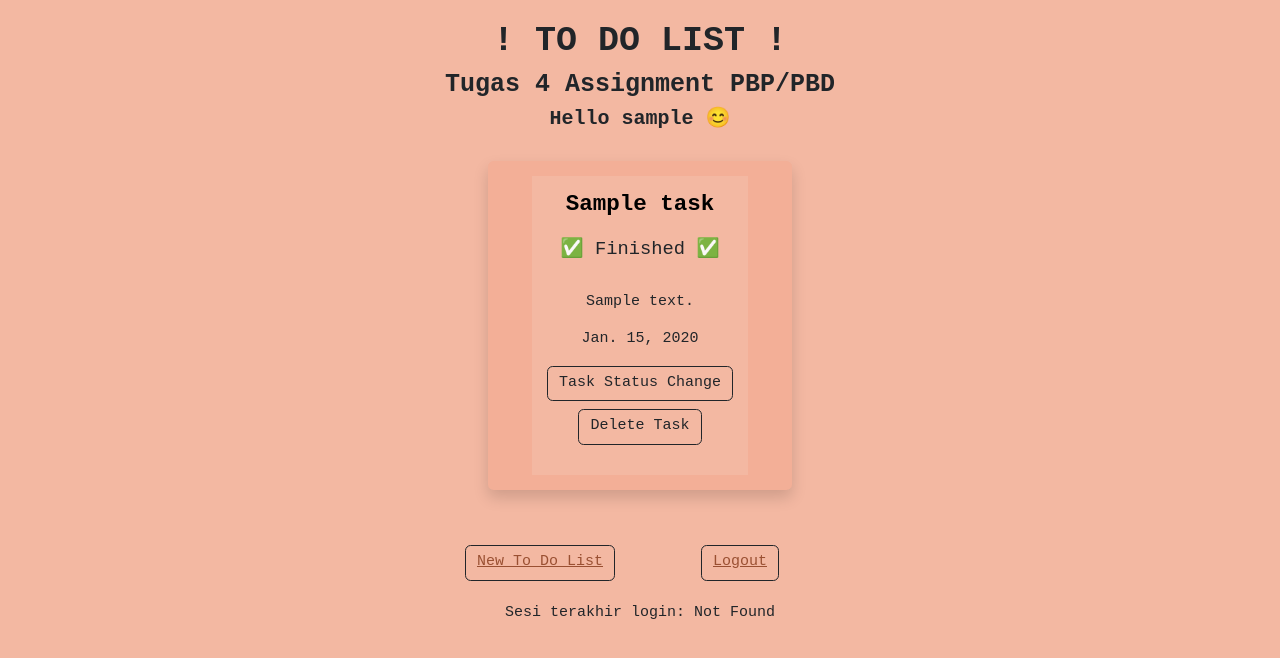
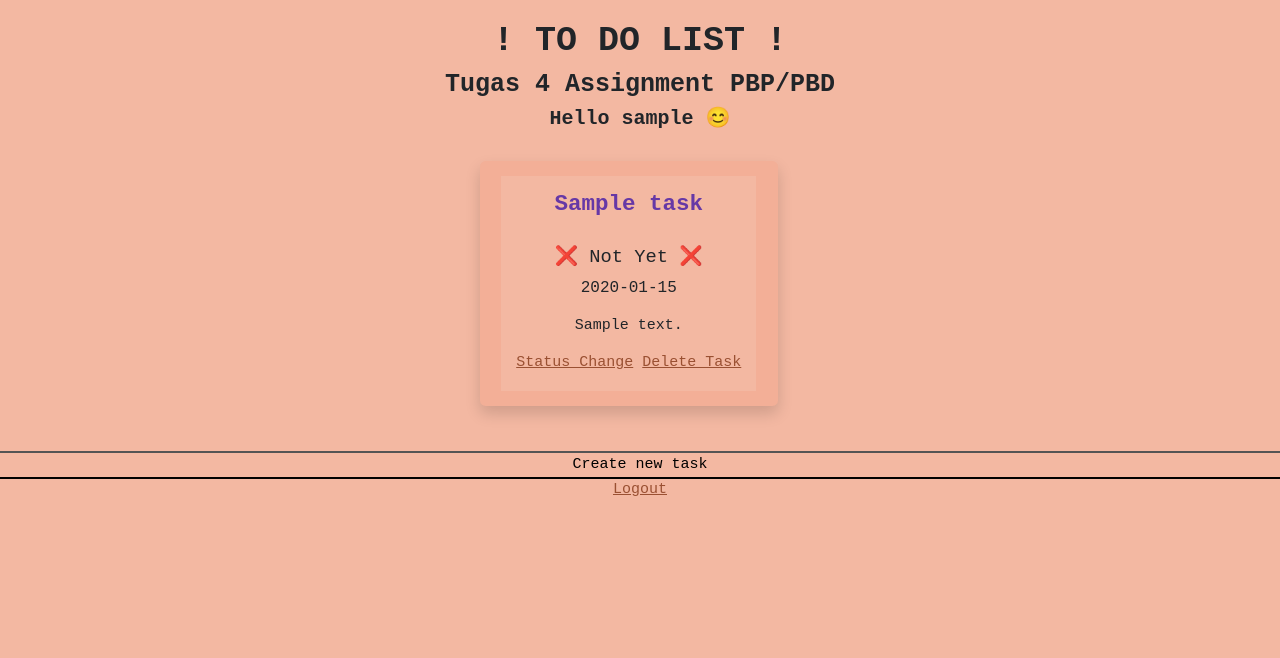
Before and after one commit to mariethaasnat/Tugas-2-PBP-Marietha, a Django app: page /todolist/ in a window 1280 px wide. Shown: the top 658 px of the page. Run offline with Django 4.2, Linux system fonts and the light colour scheme; a user stored in the database is signed in; tables that the repository leaves empty hold one stand-in row (values such as "Sample post").

Commit message:
Upload Tugas 6 PBP

```diff
--- a/templates/base.html
+++ b/templates/base.html
@@ -7,7 +7,7 @@
   <meta name="viewport" content="width=device-width, initial-scale=1">
   <link rel="stylesheet" href="{% static 'css/style.css' %}">
   <link href="https://cdn.jsdelivr.net/npm/bootstrap@5.2.1/dist/css/bootstrap.min.css" rel="stylesheet"
-    integrity="sha384-iYQeCzEYFbKjA/T2uDLTpkwGzCiq6soy8tYaI1GyVh/UjpbCx/TYkiZhlZB6+fzT" crossorigin="anonymous">
+        integrity="sha384-iYQeCzEYFbKjA/T2uDLTpkwGzCiq6soy8tYaI1GyVh/UjpbCx/TYkiZhlZB6+fzT" crossorigin="anonymous">
   {% block meta %}
   {% endblock meta %}
 </head>
@@ -15,12 +15,7 @@
 <body>
   {% block content %}
   {% endblock content %}
-  <script src="https://cdn.jsdelivr.net/npm/@popperjs/core@2.11.6/dist/umd/popper.min.js"
-    integrity="sha384-oBqDVmMz9ATKxIep9tiCxS/Z9fNfEXiDAYTujMAeBAsjFuCZSmKbSSUnQlmh/jp3"
-    crossorigin="anonymous"></script>
-  <script src="https://cdn.jsdelivr.net/npm/bootstrap@5.2.1/dist/js/bootstrap.min.js"
-    integrity="sha384-7VPbUDkoPSGFnVtYi0QogXtr74QeVeeIs99Qfg5YCF+TidwNdjvaKZX19NZ/e6oz"
-    crossorigin="anonymous"></script>
+  <script src="https://cdn.jsdelivr.net/npm/bootstrap@4.6.1/dist/js/bootstrap.bundle.min.js"></script>
 </body>
 
 </html>
--- a/todolist/templates/todolist.html
+++ b/todolist/templates/todolist.html
@@ -1,7 +1,14 @@
 {% extends 'base.html' %}
 
+{% load static %}
+
 {% block content %}
+<!doctype html>
 
+<script src="https://cdn.jsdelivr.net/npm/bootstrap@5.2.1/dist/js/bootstrap.bundle.min.js" integrity="sha384-u1OknCvxWvY5kfmNBILK2hRnQC3Pr17a+RTT6rIHI7NnikvbZlHgTPOOmMi466C8" crossorigin="anonymous"></script>
+<script src="https://ajax.googleapis.com/ajax/libs/jquery/3.6.0/jquery.min.js"></script>
+
+<head>
   <style>
     * {
       font-family: Courier New;
@@ -33,7 +40,6 @@
       border-radius: 30px;
       background-color: rgb(243, 175, 151) !important;
       box-shadow: 0 6px 10px rgba(0,0,0,.08), 0 0 6px rgba(0,0,0,.05);
-      /* transition: .3s transform cubic-bezier(.155,1.105,.295,1.12),.3s -webkit-transform cubic-bezier(.155,1.105,.295,1.12); */
     }
     .card:hover {
       transform: scale(1.05);
@@ -49,52 +55,88 @@
       color: rgb(154, 80, 50);
     }
   </style>
+</head>
 
   <h1>! TO DO LIST !</h1>
   <h2>Tugas 4 Assignment PBP/PBD</h2>
   <h3>Hello {{username}} 😊</h3>
 
-  <div class="padding">
+  <body class="padding">
     <div id="rcorners1" style="margin-top: 30px; margin-bottom:10px;">
       <div class="row">
-        {% comment %} Add the data below this line {% endcomment %}
-        {% for item in todolist_item %}
-        <div class="col-sm-3">
-          <div class="card shadow p-3 mb-5 bg-white rounded border-0">
-            <div class="card-body">
-              <h4 class="card-title" style="font-weight: bold; color:black;">{{item.title}}</h4>
-              <h5 class="card-text">
-                {% if item.is_finished %}
-                ✅ Finished ✅
-                {% else %}
-                ❌ Not Yet ❌
-                {% endif%}
-              </h5>
-              <br/>
-              <p class="card-text">{{item.description}}</p>
-              <p class="card-text">{{item.date}}</p>
-              <p class="d-grid gap-2">
-                <a href="{% url 'todolist:status_change' item.id %}", class="btn btn-outline-dark mx-auto d-block">Task Status Change</a>
-                <a href="{% url 'todolist:delete_task' item.id %}", class="btn btn-outline-dark mx-auto d-block">Delete Task</a>
-              </p>
+
+    <!-- Modal from: https://getbootstrap.com/docs/5.2/components/modal/ -->
+    <div class="modal fade" id="addModal" tabindex="-1" aria-labelledby="addModalLabel" aria-hidden="true">
+      <div class="modal-dialog">
+          <div class="modal-content">
+              <div class="modal-header">
+                  <h1 class="modal-title fs-5" id="addModalLabel" style="font-weight: bold;">Create New To Do List</h1>
+                  <button type="button" class="btn-close" data-bs-dismiss="modal" aria-label="Close"></button>
+              </div>
+              <div class="modal-body justify-content-center" style="display:block; margin:0 auto">
+                  <form id="form" onsubmit="return false;">
+                  {% csrf_token %}
+                  <input type="text" name="title" maxlength="255" placeholder="Task Title">
+                  <br>
+                  <input style="margin-top: 16px;" type="text" name="description" placeholder="Task Description">
+              </div>
+              <div class="modal-footer" style="justify-content: center;">
+                  <button id="button" type="submit" class="button_select button_select_new button" data-bs-dismiss="modal" style="background-color:#6200EE">Create Task</button>
               </div>
           </div>
       </div>
-        {% endfor %}
+  </div>
+
+  <div class="row" id="cards"></div>
+
+  <script>
+      $(document).ready(function () {
+          taskCards();
+      });
+      document.getElementById("button").onclick = addTodo
+
+      $("#addModal").on("hidden.bs.modal", function (e) {
+          $("#form").find("input[type=text]").val("");
+      })
+
+      // Source (Solusi Tutorial 5)
+      // https://github.com/pbp-fasilkom-ui/tutorial-5-example/blob/main/barang_wishlist/templates/index_wishlist.html
+      function addTodo() {
+          fetch("/todolist/add/", {
+          method: "POST",
+          body: new FormData(document.querySelector("#form"))
+          }).then(taskCards)
+          return false
+      }
+
+      function taskCards() {
+          $("#cards").empty();
+          $.get("/todolist/json/", function(data) {
+              for (i=0; i<data.length; i++){
+                  let status = data[i].fields.status ? "✅ Finished ✅" : "❌ Not Yet ❌";
+                  $("#cards").append(`
+                  <div class="col-md-6 col-lg-3">
+                      <div class="card shadow p-3 mb-5 bg-white rounded border-0" style="padding-right: 10px;">
+                          <div class="card-body d-flex flex-column">
+                              <h4 class="card-title" style="font-weight: bold; color: #6638A6;">${data[i].fields.title}</h4>
+                              <h5 class="card-text">${status}</h5>
+                              <p class="card-text" style="font-size: 16px;">${data[i].fields.date}</p>
+                              <p class="card-text">${data[i].fields.description}</p>
+                              <div class="mt-auto">
+                                  <a href="status-change/${data[i].pk}", class="button">Status Change</a>
+                                  <a href="delete-task/${data[i].pk}", class="button">Delete Task</a>
                               </div>
                           </div>
-    <div class="btn-group">
-      <div class="col d-flex justify-content-end">
-        <button class="btn btn-outline-dark mx-auto d-block" style="text-align: center;"><a href="{% url 'todolist:new_todolist' %}">New To Do List</a></button>
                       </div>
-      <div class="col d-flex justify-content-start">
-        <button class="btn btn-outline-dark mx-auto d-block" style="text-align: center;"><a href="{% url 'todolist:logout' %}">Logout</a></button>
-      </div>
-    </div>
-    <br/>
+                  </div>`)
+              }
+          })
+      };
+  </script>
 
-    <br/>
-    <h6>Sesi terakhir login: {{ last_login }}</h6>
+  <button type="button" class="button_select_new button_select button" data-bs-toggle="modal" data-bs-target="#addModal" style="background-color:#6200EE">Create new task</button>
+  <a href="{% url 'todolist:logout' %}" class="button" style="float: right; background-color: #6200EE">Logout</a>
 
-  </div>
+  </body>
+</html>
 {% endblock content %}
--- a/todolist/urls.py
+++ b/todolist/urls.py
@@ -1,6 +1,5 @@
-from unicodedata import name
 from django.urls import path
-from todolist.views import delete_task, new_todolist, show_todolist, register, login_user, logout_user, status_change
+from todolist.views import delete_task, new_todolist, show_todolist, register, login_user, logout_user, status_change, get_data_json, new_todolist_ajax
 
 app_name = 'todolist'
 
@@ -12,4 +11,6 @@
     path('create-task/', new_todolist, name = 'new_todolist'),
     path('delete-task/<int:id>', delete_task, name = 'delete_task'),
     path('status-change/<int:id>', status_change, name = 'status_change'),
+    path('json/', get_data_json, name="get_data_json"),
+    path('add/', new_todolist_ajax, name="new_todolist_ajax" ),
 ]
--- a/todolist/views.py
+++ b/todolist/views.py
@@ -1,11 +1,13 @@
 import datetime
-from django.http import HttpResponseRedirect
+from django.http import HttpResponseRedirect, HttpResponse, JsonResponse
 from django.urls import reverse
+from django.core import serializers
 from django.shortcuts import render, redirect
 from django.contrib import messages
 from django.contrib.auth import authenticate, login, logout
 from django.contrib.auth.forms import UserCreationForm
 from django.contrib.auth.decorators import login_required
+from django.views.decorators.csrf import csrf_exempt
 from todolist.models import Task
 from todolist.forms import NewToDoListForms
 
@@ -13,7 +15,7 @@
 def show_todolist (request):
     if request.user.is_authenticated:
         data_todolist = Task.objects.filter(user = request.user)
-        last_login = request.COOKIES.get('last_login', 'Not Found'),#
+        last_login = request.COOKIES.get('last_login', 'Not Found'),
         if (last_login == 'not found'):
             return redirect('todolist:login')
         context = {
@@ -60,37 +62,50 @@
     return response
 
 @login_required(login_url='/todolist/login/')
+@csrf_exempt
 def new_todolist (request):
-    if request.user.is_authenticated:
-        form = NewToDoListForms(request.POST)
-        if request.method == 'POST' and form.is_valid():
-            title = form.cleaned_data['title']
-            description = form.cleaned_data['description']
-            task_baru = Task.objects.create(title=title, description=description,
-                                                user=request.user, date=datetime.date.today())
-            return redirect('todolist:show_todolist')
+    if request.method == "POST":
+        title = request.POST.get('title')
+        description = request.POST.get('description')
+        user = request.user
 
-        context = {
-            'form': form,
-        }
-        return render(request, 'newtodolist.html', context)
-    else:
-        return redirect('todolist:login')
+        Task.objects.create(user=user, title=title, description=description)
+        return HttpResponseRedirect('/todolist/')
+
+    return render(request, 'newtodolist.html', {})
 
 @login_required(login_url='/todolist/login/')
+@csrf_exempt
+def new_todolist_ajax (request):
+    if request.method == 'POST':
+        title = request.POST.get('title')
+        description = request.POST.get('description')
+        user = request.user
+
+        Task.objects.create(user=user, title=title, description=description)
+        return JsonResponse({'error': False})
+
+@login_required(login_url='/todolist/login/')
+@csrf_exempt
 def status_change (request, id):
     if request.user.is_authenticated:
         data_todolist = Task.objects.get(id=id)
         data_todolist.is_finished = not data_todolist.is_finished
         data_todolist.save()
-        return redirect('todolist:show_todolist')
+        return HttpResponseRedirect (reverse('todolist:show_todolist'))
     else :
         return redirect('todolist:login')
 
 @login_required(login_url='/todolist/login/')
+@csrf_exempt
 def delete_task (request, id):
     if request.user.is_authenticated:
         Task.objects.filter(id=id).delete()
-        return redirect('todolist:show_todolist')
+        return HttpResponseRedirect (reverse('todolist:show_todolist'))
     else :
         return redirect('todolist:login')
+
+@login_required(login_url='/todolist/login/')
+def get_data_json (request):
+    data_todolist = Task.objects.filter(user = request.user)
+    return HttpResponse (serializers.serialize("json", data_todolist), content_type = "application/json")
```
Lines whose indentation alone changed are shown as unchanged.
